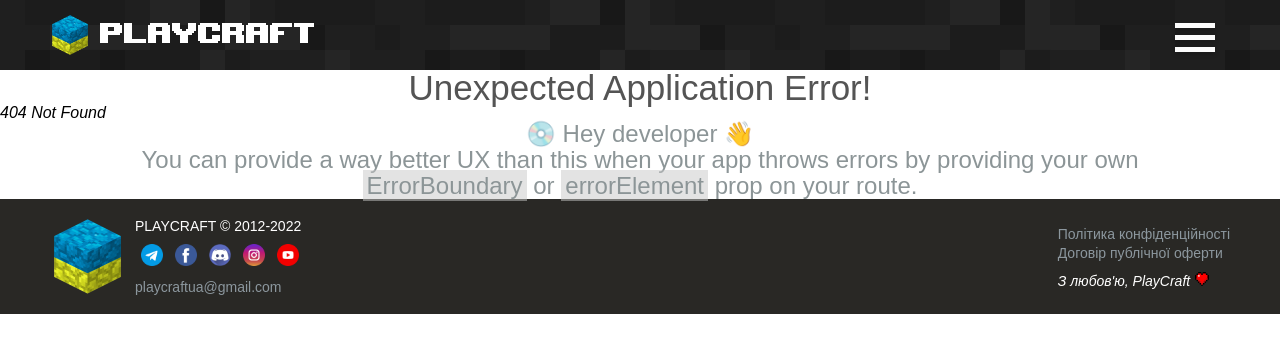
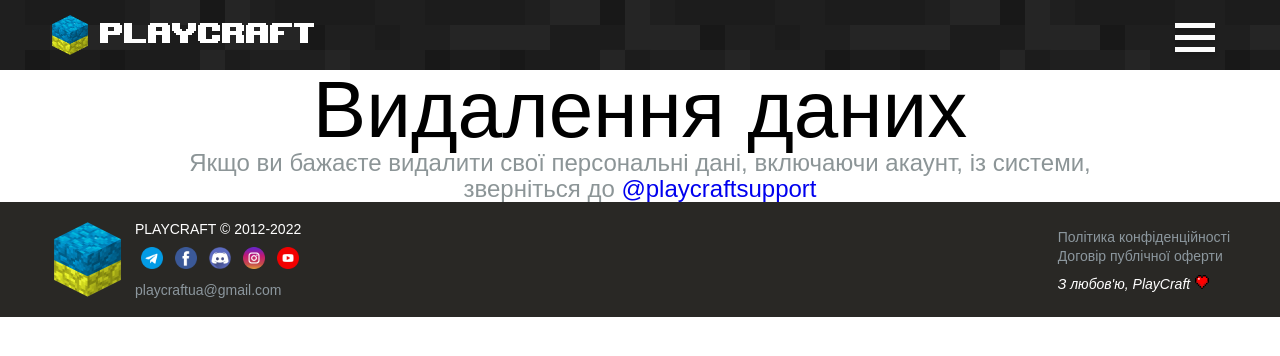
Before and after one commit to Sprutik/play, a React (Create React App) app: page /gdpr in a window 1280 px wide. Before the commit this address had no page. Shown: the top 356 px of the page. Built offline with nearby package versions, Linux system fonts and the light colour scheme.

Commit message:
added gdpr

```diff
--- a/package.json
+++ b/package.json
@@ -2,7 +2,6 @@
   "name": "play",
   "version": "0.1.0",
   "private": true,
-  "homepage": "https://sprutik.github.io/",
   "dependencies": {
     "@testing-library/jest-dom": "^5.16.5",
     "@testing-library/react": "^13.4.0",
--- /dev/null
+++ b/src/routes/GDPR.jsx
@@ -0,0 +1,10 @@
+export const GDPR = () => (
+  <div className="content gdpr">
+    <h1>Видалення даних</h1>
+    <p>
+      Якщо ви бажаєте видалити свої персональні дані, включаючи акаунт, із
+      системи, зверніться до{' '}
+      <a href="https://t.me/playcraftsupport">@playcraftsupport</a>
+    </p>
+  </div>
+)
```
Also changed, not shown: src/App.js (+10 -15 lines), 11 other files (tests, documents, lock files or other folders).
